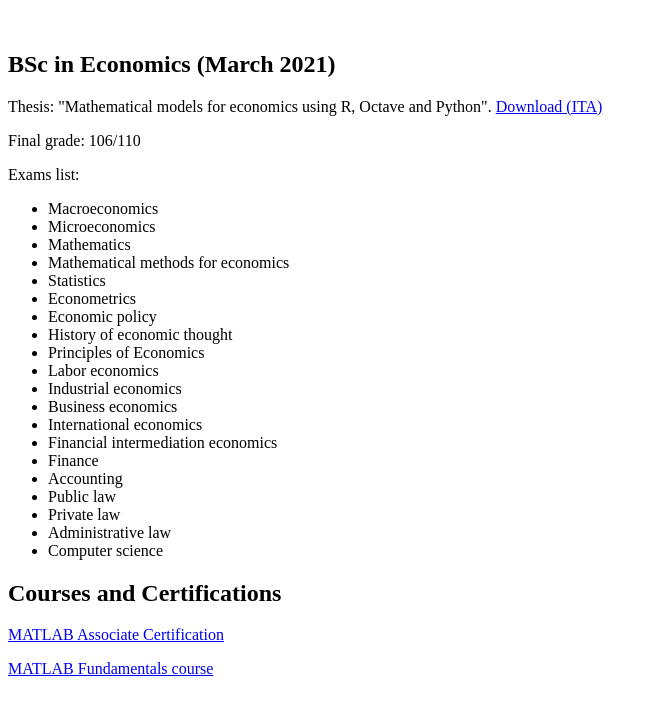
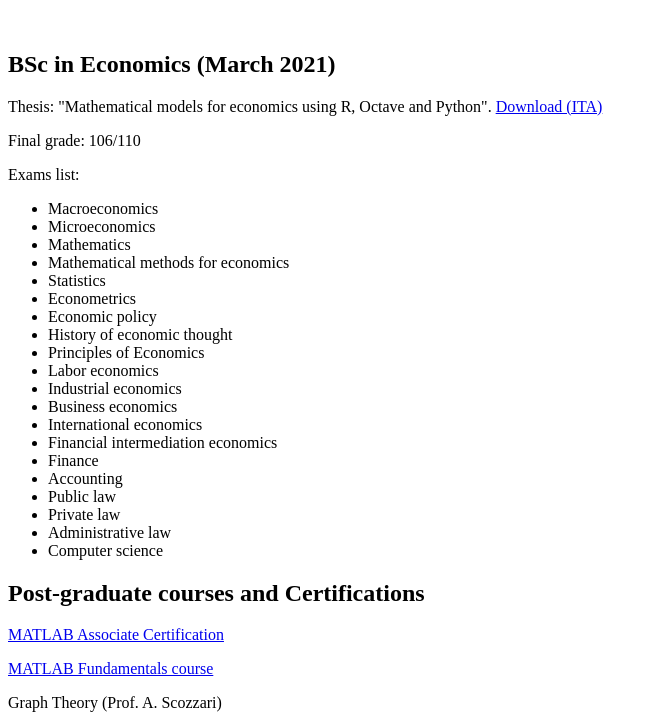
Before and after one commit to federicodeangelisscorsone/federicodeangelisscorsone.github.io, a plain HTML site: page education/index.html in a window 1280 px wide. Shown: the part 474-1202 px from the top of the page, without its empty margins (0-657 px from the left). Before the commit the page ends 1168 px from the top, so only its background shows below. Drawn offline with Linux system fonts and the light colour scheme.

Commit message:
Update index.html

```diff
--- a/education/index.html
+++ b/education/index.html
@@ -71,9 +71,10 @@
         </ul>
     </p>
 
-    <h2> Courses and Certifications </h2>
+    <h2> Post-graduate courses and Certifications </h2>
     <p> <a href="https://www.credly.com/badges/5af92f00-d634-49ac-bcb5-fdb1a2ea7540/linked_in_profile"> MATLAB Associate Certification </a>  </p>
     <p> <a href="https://matlabacademy.mathworks.com/progress/share/certificate.html?id=ab085b36-37d1-488b-834f-656c6530c021&"> MATLAB Fundamentals course  </a> </p>
+    <p> <a href="Graph_Theory_De Angelis Scorsone.pdf"> </a> Graph Theory (Prof. A. Scozzari) </p>
 
 
 </body>
```
